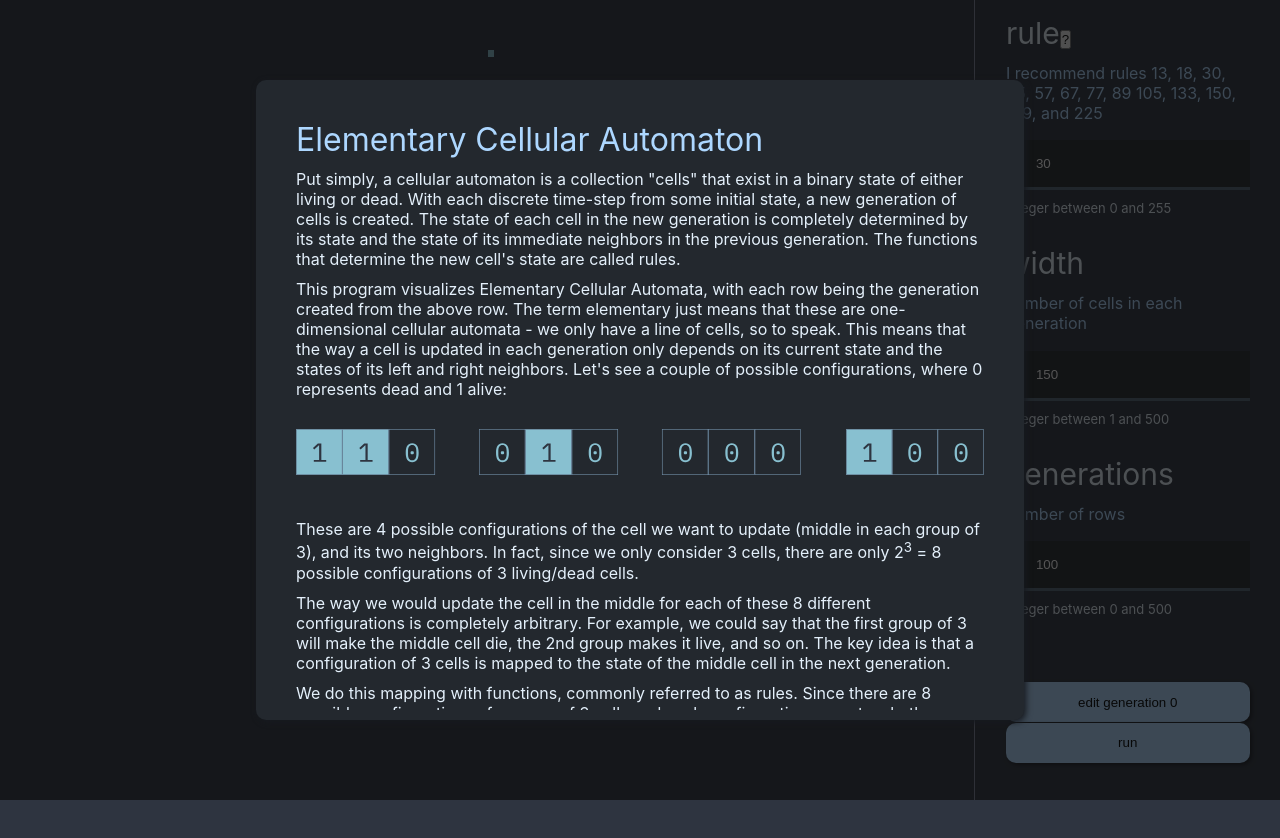
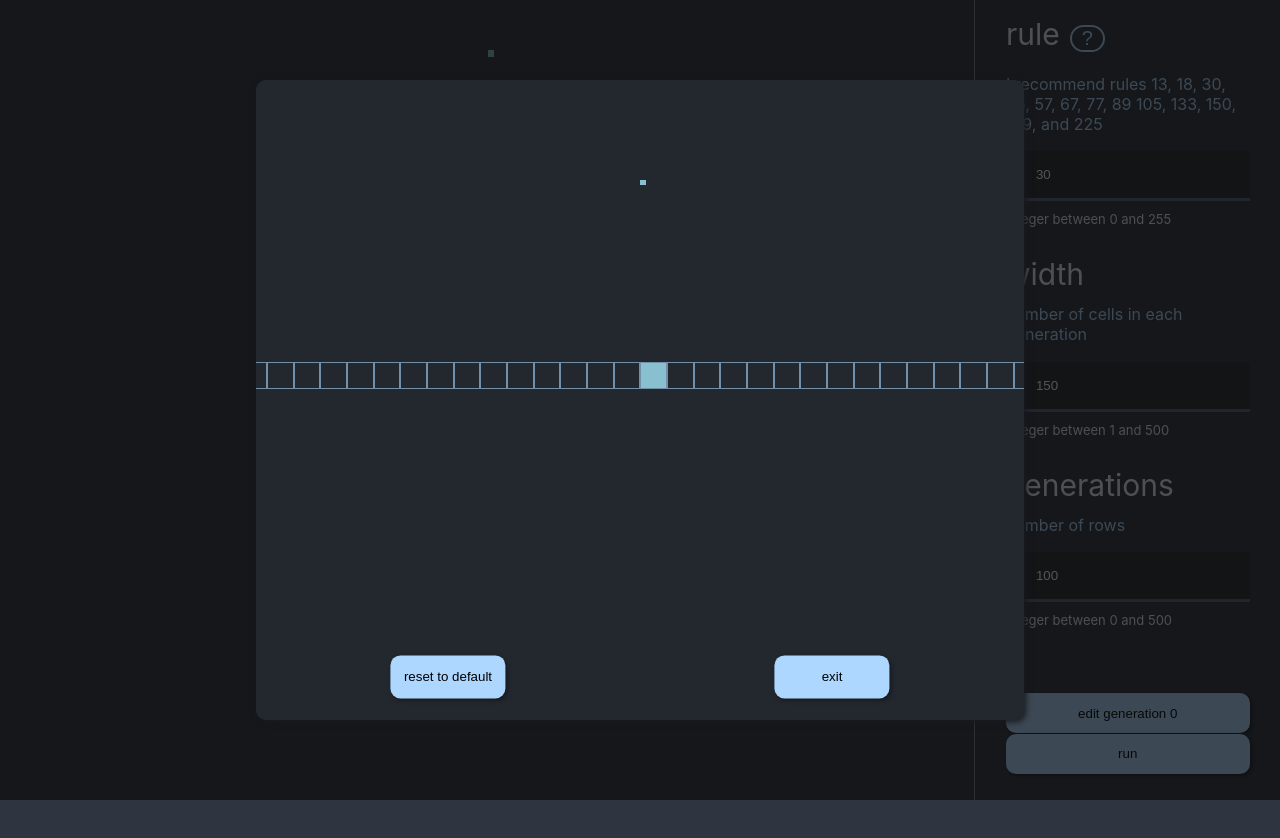
Before and after one commit to spoonk/cellular-automata, a React (Create React App) app: page / in a window 1280 px wide. Shown: the top 838 px of the page. Built offline with nearby package versions, Linux system fonts and the light colour scheme.

Commit message:
edit generation 0

```diff
--- a/src/App.js
+++ b/src/App.js
@@ -5,6 +5,7 @@ import {genBoard} from "./simulate"
 import Popup from './components/Popup';
 import translation from "./images/translation.svg";
 import configurations from "./images/configurations.svg"
+import Editor from './components/Editor';
 
 class App extends Component {
   constructor(props) {
@@ -20,13 +21,15 @@ class App extends Component {
       width: 150,
       generations: 100,
       rule: 30,
-      ruleInfo: true
+      ruleInfo: false,
+      editor: true,
+      startNodes:1,
     }
 
     this.rulePop = (
       <div id="rule-popup">
         <p style={{fontSize: "32px", color:"#add7ff"}}>
-            Elementary Cellular Automaton
+            Elementary Cellular Automata
         </p>
         <p className='popup-text'>
           Put simply, a cellular automaton is a collection "cells" that exist in a binary state of either living or dead. With each discrete time-step from
@@ -70,6 +73,7 @@ class App extends Component {
   }
 
   setUpSeed = (width) => {
+    console.log('yo');
     var arr = [];
     for (var i =0; i < width; i++){
       arr.push(0);
@@ -79,18 +83,25 @@ class App extends Component {
   }
 
   generateBoard = (settings) => {
+    var hello = [];
+    hello.push(this.state.seed);
+
+    // need to clear board before rendering to reset it
+    this.setState({board : hello}, () => {
       this.setState({
         // could add some behavior to handle where we only increased number of generations
           // to use previous result and do less computation
         board:genBoard(this.state.seed, settings.rule, settings.generations, settings.width),
         rule: settings.rule,
-      generations: settings.generations
+        generations: settings.generations,
+        width: settings.width
       })
+    })
+
   }
 
-  toggleRuleInfo = () => {
-    this.setState({ruleInfo: !this.state.ruleInfo});
-  }
+  toggleRuleInfo = () => {this.setState({ruleInfo: !this.state.ruleInfo});}
+  toggleEditor = () => {this.setState({editor: !this.state.editor});}
 
   render() {
     return (
@@ -100,6 +111,23 @@ class App extends Component {
             <Popup
               component = {this.rulePop}
               toggle = {this.toggleRuleInfo}
+            />
+          :
+            this.state.editor ?
+            <Popup
+              component={<Editor
+                  seed = {this.state.seed}
+                  reset = {(width) => {
+                    var newSeed =  this.setUpSeed(width);
+                    var board = [];
+                    board.push(newSeed)
+                    this.setState({seed : newSeed , board: board});
+                    }
+                  }
+                  width = {this.state.width}
+                />
+              }
+              toggle = {this.toggleEditor}
             />
             :
               <></>
@@ -113,6 +141,7 @@ class App extends Component {
           <Settings
             generateBoard = {this.generateBoard}
             toggleRuleInfo = {this.toggleRuleInfo}
+            toggleEditor = {this.toggleEditor}
             updateSeed = {(width) => {
               var newSeed =  this.setUpSeed(width);
               var board = [];
--- a/src/components/Content.jsx
+++ b/src/components/Content.jsx
@@ -2,18 +2,11 @@ import React, { Component } from 'react';
 import Node from './Node';
 
 class Content extends Component {
-    constructor(props) {
-      super(props)
-
-      this.state = {
-        //  first
-      }
-    }
 
     // https://stackoverflow.com/questions/951021/what-is-the-javascript-version-of-sleep
     sleep = ms => new Promise(r => setTimeout(r, ms));
 
-    componentDidUpdate = (prevProps) => { this.animateRows(); }
+    componentDidUpdate = () => { this.animateRows(); }
 
     animateRows = async() => {
         var rows = Array.from(document.body.getElementsByClassName("row"));
--- /dev/null
+++ b/src/components/Editor.jsx
@@ -0,0 +1,122 @@
+import React, { Component } from 'react'
+import Node from './Node'
+import EditorNode from './EditorNode';
+import RowPreview from './RowPreview';
+
+export default class Editor extends Component {
+    constructor(props) {
+      super(props)
+
+
+    //   it might be fine to modify seed directly
+      this.state = {
+          mouseIsPressed: false,
+          clickIndex: -1,
+       }
+
+      this.cheat = 0;
+    }
+
+
+    componentDidMount = () => {
+        var container = document.getElementById("editor-active-container");
+        // alert(container.clientWidth);
+        container.scrollTo(2000 - container.clientWidth / 2, 0);
+    }
+
+
+
+    handleMouseDown = (index) => {
+        console.log("mouseDown");
+        this.props.seed[index] = this.props.seed[index] === 1 ? 0 : 1;
+        // this.changeSeedVal(index);
+        this.setState({mouseIsPressed : true, clickIndex: index});
+    }
+
+    handleMouseEnter = (index) => {
+        console.log('enter');
+        if (this.state.mouseIsPressed && index !== this.state.clickIndex) {        this.changeSeedVal(index)
+        }
+    }
+
+    handleMouseUp = () => {
+        this.setState({mouseIsPressed : false});
+    }
+
+    handleOnClick = (index) => {
+        // console.log('clicl');
+        // this.changeSeedVal(index);
+    }
+
+    // don't need this, just dod deafult
+    clear = () => {
+
+    }
+
+    reset = () => {
+        this.props.reset(this.props.width);
+    }
+
+
+    // could do compute newVal here, or in node, doesn't matter.
+        // actually it might but hold on, you fool
+    changeSeedVal = (index) => {
+        console.log(this.props.seed[index]);
+        this.props.seed[index] = this.props.seed[index] === 1 ? 0 : 1;
+        this.setState({seed: this.props.seed})
+    }
+
+
+  render() {
+    return (
+        <div id="editor-popup">
+            <div id="editor-area">
+                <RowPreview
+                    seed = {this.props.seed}
+                />
+                <div id="editor-active-container" onMouseUp={() => {
+                    this.setState({mouseIsPressed:false})
+                }}
+                onMouseLeave={() => {
+
+                    //TODO : also have it autoscroll when you leave and have mousepressed. The below is just temporary
+                    this.setState({mouseIsPressed:false})
+                }}
+                >
+                    <div id="editor-row">
+                        {this.props.seed.map((node, index) => {
+                            return <EditorNode
+                                key = {`editor${index}${node}`}
+                                val={node}
+                                bordered={true}
+                                id={index ===  this.props.seed.length >> 2 ? "editor-center-node" : null}
+                                index={index}
+                                changeValCB={this.changeSeedVal}
+                                handleMouseDown = {this.handleMouseDown}
+                                handleMouseEnter = {this.handleMouseEnter}
+                                handleMouseUp = {this.handleMouseUp}
+                                painting = {this.state.mouseIsPressed}
+                                handleOnClick = {this.handleOnClick}
+                            />
+                        })}
+                    </div>
+                </div>
+            </div>
+            <div id="editor-info">
+                <div style={{width:"50%"}}>
+                    <button id="clear-button" className='info-button' onClick={this.reset}>
+                        reset to default
+                    </button>
+                </div>
+                <div style={{width:"50%"}}>
+                    <button id="clear-button" className='info-button' onClick={this.reset}>
+                        exit
+                    </button>
+                </div>
+
+            </div>
+        </div>
+
+    )
+  }
+}
--- /dev/null
+++ b/src/components/EditorNode.jsx
@@ -0,0 +1,41 @@
+import React from 'react'
+import { useState } from 'react';
+
+const EditorNode = ({val, index, changeValCB, handleMouseDown, handleMouseEnter, handleMouseUp, painting, handleOnClick}) => {
+
+    const [localVal, setVal] = useState(val);
+
+
+    const changeValue = () => {
+        var newVal = localVal === 1 ? 0 : 1;
+        setVal(newVal);
+    }
+
+
+  return (
+    <div className="container"
+        // onClick={changeValue}
+        onMouseDown = { () => {
+            handleMouseDown(index);
+        }}
+        onMouseEnter = { () => {
+            handleMouseEnter(index)
+            // if (painting) {changeValue()}
+        }}
+        onMouseUp = { () => handleMouseUp(index)}
+    >
+       <div className="dummy"></div>
+       <div
+            className="node node-bordered"
+            style=
+                {val === 1?
+                    {backgroundColor: "#88C0D0"}
+                    : {}
+                }
+        >
+       </div>
+   </div>
+  )
+}
+
+export default EditorNode
--- a/src/components/Node.jsx
+++ b/src/components/Node.jsx
@@ -1,11 +1,11 @@
 import React from 'react'
 
-const Node = ({val, row, col}) => {
+const Node = ({val, row, col, bordered}) => {
   return (
    <div className="container">
        <div className="dummy"></div>
        <div
-            className={"node"}
+            className={bordered ? "node node-bordered" : "node"}
             style=
                 {val === 1?
                     {backgroundColor: "#88C0D0"}
--- /dev/null
+++ b/src/components/RowPreview.jsx
@@ -0,0 +1,18 @@
+import React from 'react'
+import Node from './Node'
+
+
+const RowPreview = ({seed}) => {
+  return (
+    <div id="row-preview">
+        {seed.map((node, index) => {
+            return <Node
+                key = {"preview" + index}
+                val={node}
+            />
+        })}
+    </div>
+  )
+}
+
+export default RowPreview
--- a/src/components/Settings.jsx
+++ b/src/components/Settings.jsx
@@ -85,7 +85,7 @@ class Settings extends Component {
                         min = {0}
                         max = {500}
                     />
-                    <button id="generation-zero-editor-button">
+                    <button id="generation-zero-editor-button" onClick={this.props.toggleEditor}>
                         edit generation 0
                     </button>
                     <button id="generate-button" onClick={this.generateBoard} >
--- a/src/index.css
+++ b/src/index.css
@@ -115,7 +115,6 @@ input[type=number] {
 }
 
 #generate-button:active{
-  /* background-color: red; */
   background-color: #9fc8ee;
 
   -moz-box-shadow:    inset 1px 1px 4px #484848;
@@ -173,6 +172,7 @@ input[type=number] {
   opacity: 1;
 }
 
+
 /* https://www.google.com/url?sa=i&url=https%3A%2F%2Fmarketplace.visualstudio.com%2Fitems%3FitemName%3Dpeymanslh.blueberry-dark-theme&psig=AOvVaw3kc1IdMy2rg-6xaCTTA-8e&ust=1646450169542000&source=images&cd=vfe&ved=0CAsQjRxqFwoTCIjy1P6-q_YCFQAAAAAdAAAAABAJ */
 
 
@@ -207,7 +207,6 @@ input[type=number] {
   height: calc(100% - 90px);
   padding:40px;
   overflow: scroll;
-
 }
 .popup-text{
   padding-top: 10px;
@@ -228,3 +227,84 @@ input[type=number] {
   background-color: #add7ff;
   margin-top:50px;
 }
+
+.toggle-button{
+  /* float:right; */
+  height: 50%;
+  font-size: 20px;
+  margin:10px;
+  width:35px;
+  border-radius: 100px;
+  background-color: rgba(0,0,0,0);
+  border: 2px solid #add7ff;
+  color: #add7ff;
+  transition: 0.2s;
+}
+.toggle-button:hover{
+  border: 2px solid #e4f0fb;
+  color : #e4f0fb;
+}
+
+#editor-popup{
+  height: 100%;
+  display: flex;
+  flex-direction: column;
+}
+
+#editor-area{
+  /* border: 1px solid red; */
+  height: 100%;
+  width:100%;
+  overflow: scroll;
+}
+
+#editor-info{
+  height: 100px;
+  /* border: 1px solid red; */
+  display: flex;
+}
+
+#editor-active-container{
+  user-select: none;
+  position: relative;
+  overflow: scroll;
+  height:50%;
+  top:50%;
+  transform:translate(0, -50%);
+  /* border: 1px solid orange;; */
+}
+#editor-row{
+  width:100%;
+  display: flex;
+  position: relative;
+  top:50%;
+  /* height: 200px; */
+  width: 4000px;
+}
+
+#row-preview{
+  top:100px;
+  width:100%;
+  display: flex;
+  position: relative;
+  /* background-color: red; */
+  /* height: 300px; */
+}
+
+.node-bordered{
+  border: 1px solid #7390AA;
+}
+
+.info-button{
+  position: relative;
+  left:50%;
+  top:50%;
+  transform: translate(-50%, -50%);
+  height: 50%;
+  width:30%;
+  outline: none;
+  border: none;
+  border-radius: 10px;
+  filter: drop-shadow(2px 2px 2px #16191f);
+  background-color: #add7ff;
+}
```
Also changed, not shown: src/EditorPop.jsx (added, +21 -0 lines), src/components/SeedEditor.jsx (added, +13 -0 lines). Lines whose indentation alone changed are shown as unchanged.
